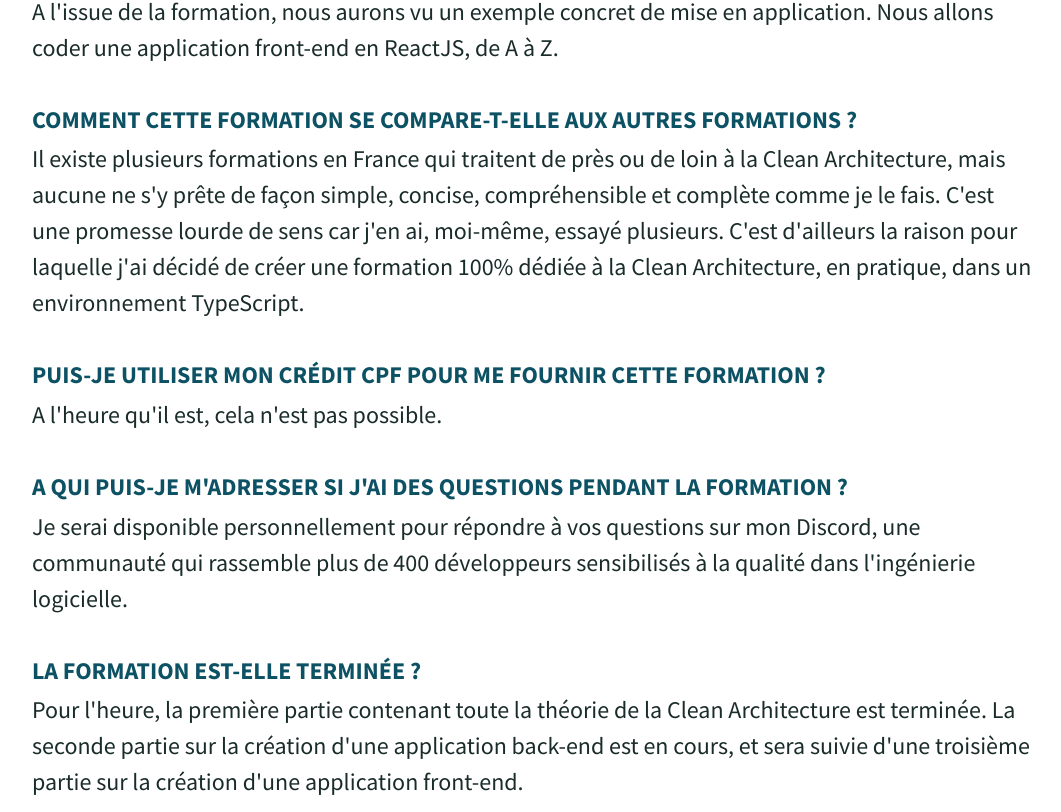
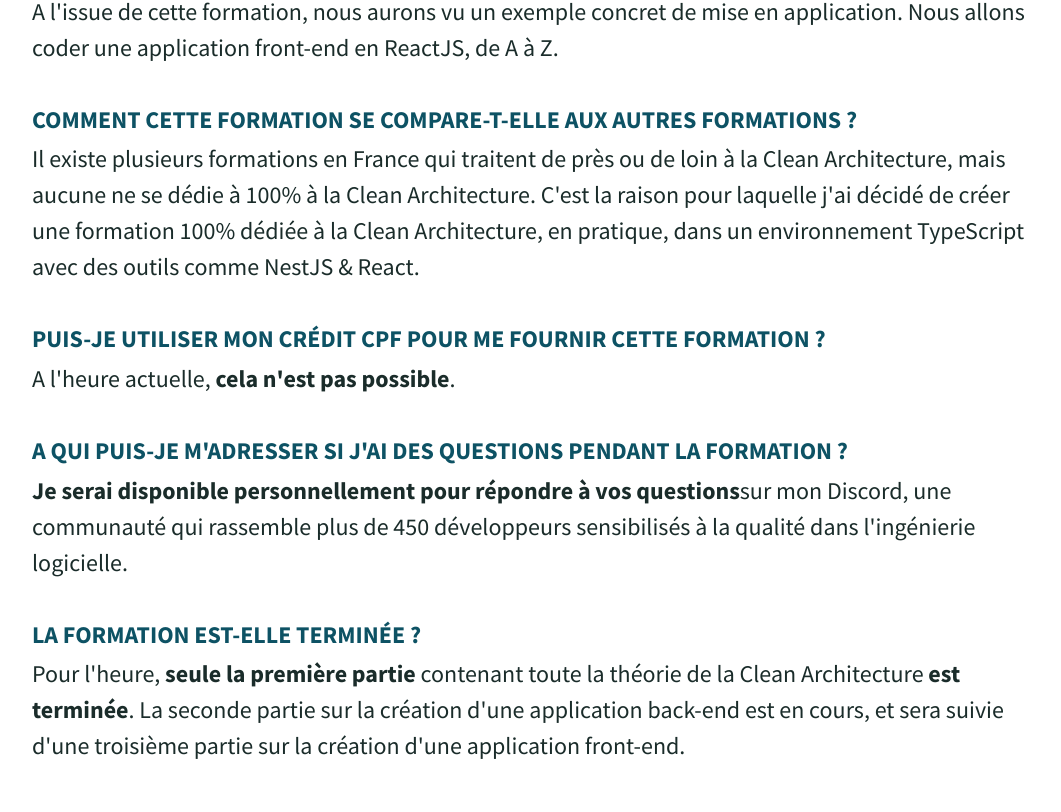
Before and after one commit to Ancyr-Academy/clean-architecture-landing-page, a Next.js app: page / in a window 1280 px wide. Shown: the part 8008-8820 px from the top of the page, without its empty margins (108-1169 px from the left). Built offline with nearby package versions, Linux system fonts and the light colour scheme.

Commit message:
fix: wording

```diff
--- a/src/sections/FAQ.tsx
+++ b/src/sections/FAQ.tsx
@@ -19,7 +19,7 @@ export const FAQ: React.FC<{}> = () => {
             </Question>
             <Answer>
               Oui. L'objectif est de vous enseigner la Clean Architecture, peu
-              importe l'environnement du logiciel. A l'issue de la formation,
+              importe l'environnement du logiciel. A l'issue de cette formation,
               nous aurons vu un exemple concret de mise en application. Nous
               allons coder une application front-end en ReactJS, de A à Z.
             </Answer>
@@ -30,19 +30,20 @@ export const FAQ: React.FC<{}> = () => {
             </Question>
             <Answer>
               Il existe plusieurs formations en France qui traitent de près ou
-              de loin à la Clean Architecture, mais aucune ne s'y prête de façon
-              simple, concise, compréhensible et complète comme je le fais.
-              C'est une promesse lourde de sens car j'en ai, moi-même, essayé
-              plusieurs. C'est d'ailleurs la raison pour laquelle j'ai décidé de
-              créer une formation 100% dédiée à la Clean Architecture, en
-              pratique, dans un environnement TypeScript.
+              de loin à la Clean Architecture, mais aucune ne se dédie à 100% à
+              la Clean Architecture. C'est la raison pour laquelle j'ai décidé
+              de créer une formation 100% dédiée à la Clean Architecture, en
+              pratique, dans un environnement TypeScript avec des outils comme
+              NestJS & React.
             </Answer>
           </QuestionBlock>
           <QuestionBlock>
             <Question>
               Puis-je utiliser mon crédit CPF pour me fournir cette formation ?
             </Question>
-            <Answer>A l'heure qu'il est, cela n'est pas possible.</Answer>
+            <Answer>
+              A l'heure actuelle, <b>cela n'est pas possible</b>.
+            </Answer>
           </QuestionBlock>
           <QuestionBlock>
             <Question>
@@ -50,8 +51,11 @@ export const FAQ: React.FC<{}> = () => {
               formation ?
             </Question>
             <Answer>
-              Je serai disponible personnellement pour répondre à vos questions
-              sur mon Discord, une communauté qui rassemble plus de 400
+              <b>
+                Je serai disponible personnellement pour répondre à vos
+                questions
+              </b>
+              sur mon Discord, une communauté qui rassemble plus de 450
               développeurs sensibilisés à la qualité dans l'ingénierie
               logicielle.
             </Answer>
@@ -59,10 +63,11 @@ export const FAQ: React.FC<{}> = () => {
           <QuestionBlock>
             <Question>La formation est-elle terminée ? </Question>
             <Answer>
-              Pour l'heure, la première partie contenant toute la théorie de la
-              Clean Architecture est terminée. La seconde partie sur la création
-              d'une application back-end est en cours, et sera suivie d'une
-              troisième partie sur la création d'une application front-end.
+              Pour l'heure, <b>seule la première partie</b> contenant toute la
+              théorie de la Clean Architecture <b>est terminée</b>. La seconde
+              partie sur la création d'une application back-end est en cours, et
+              sera suivie d'une troisième partie sur la création d'une
+              application front-end.
             </Answer>
           </QuestionBlock>
         </Rows>
```
